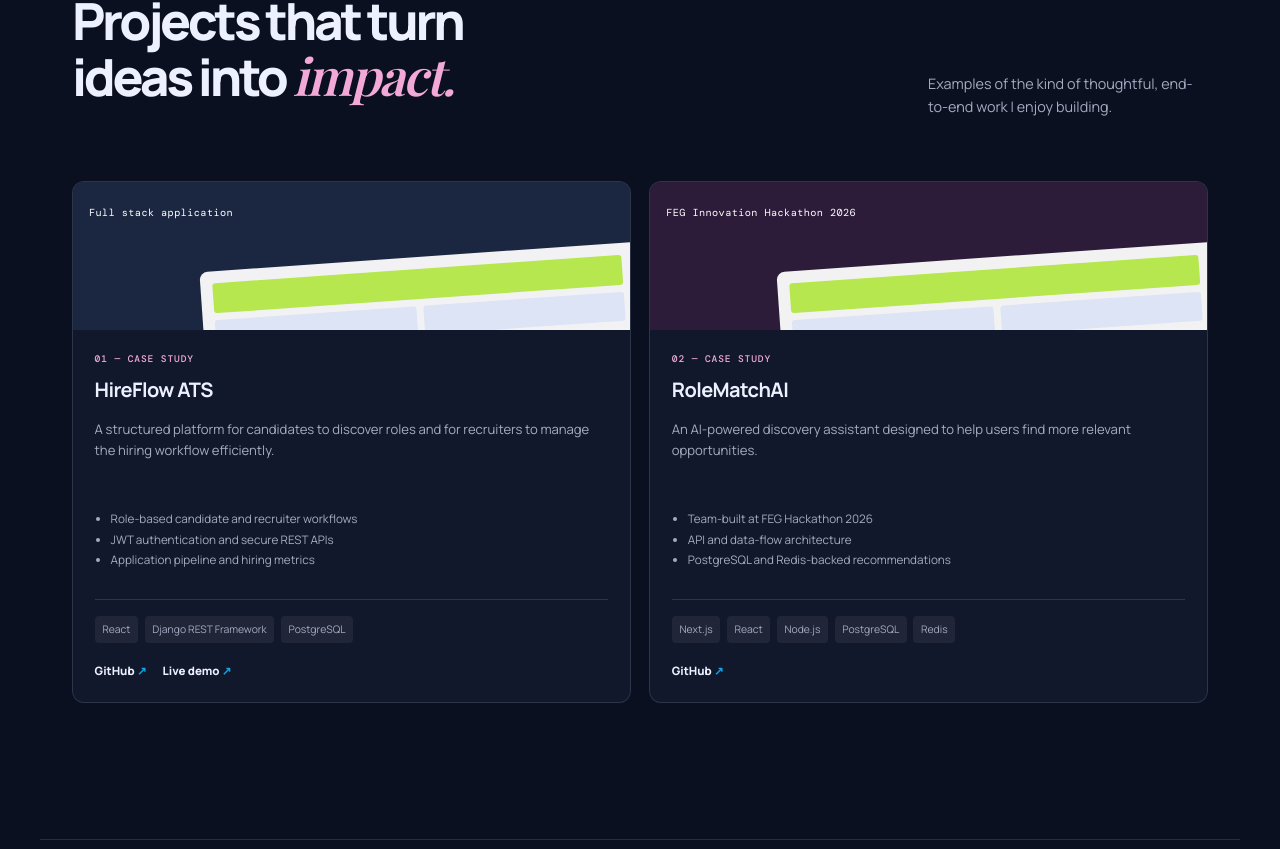
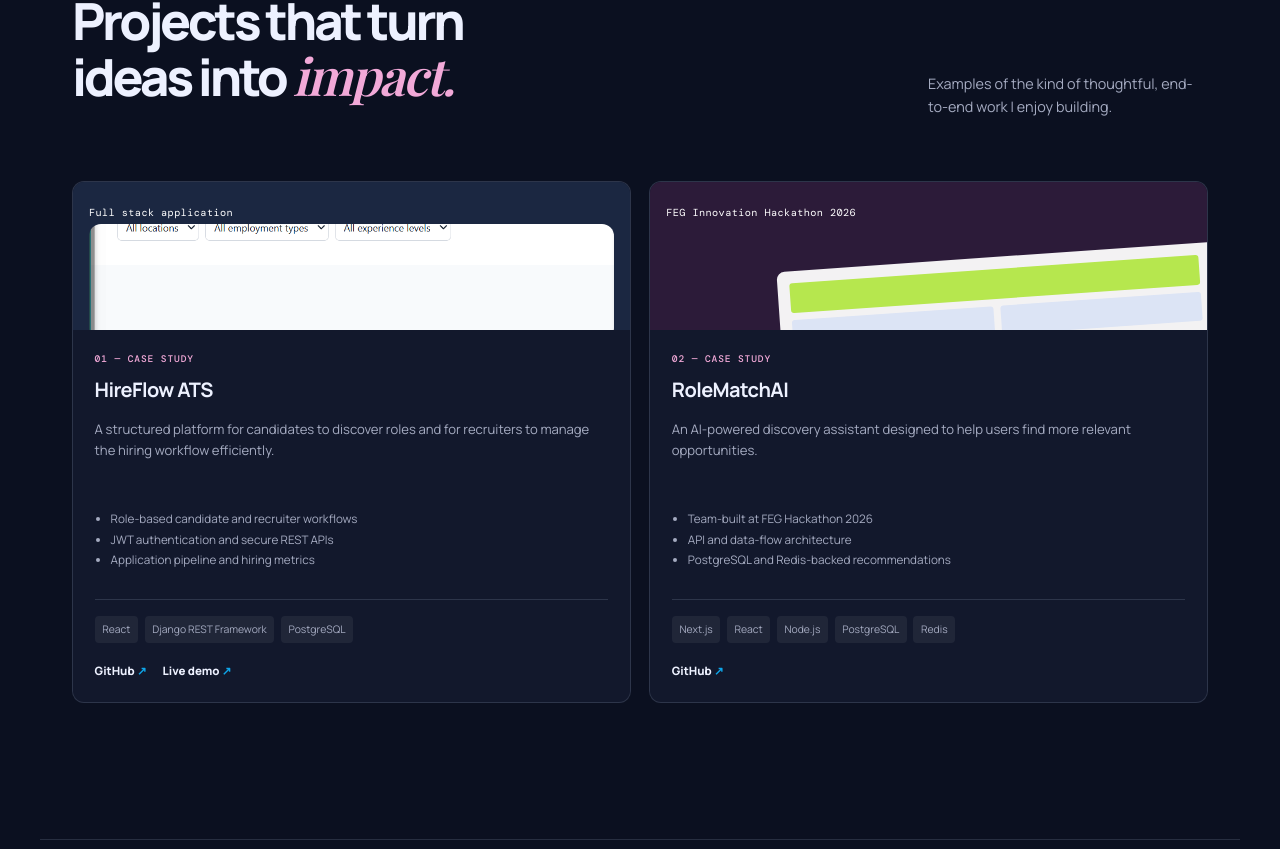
Before and after one commit to Azeemuddin-07/My-Portfolio, a React (Vite) app: page / in a window 1280 px wide. Shown: the part 2351-3200 px from the top of the page. Built offline with nearby package versions, Linux system fonts and the light colour scheme; a web font is replaced by a local one.

Commit message:
Updated App.jsx to display project images

```diff
--- a/src/App.jsx
+++ b/src/App.jsx
@@ -242,11 +242,24 @@ function App() {
               <article className="project-card" key={project.title}>
                 <div className={`project-preview preview-${i + 1}`}>
                   <span>{project.type}</span>
-                  <div className="abstract-ui">
-                    <i></i>
-                    <i></i>
-                    <i></i>
-                  </div>
+                  {project.image ? (
+                    <img
+                      src={project.image}
+                      alt={project.title}
+                      style={{
+                        width: "100%",
+                        height: "100%",
+                        objectFit: "cover",
+                        borderRadius: "12px",
+                      }}
+                    />
+                  ) : (
+                    <div className="abstract-ui">
+                      <i></i>
+                      <i></i>
+                      <i></i>
+                    </div>
+                  )}
                 </div>
                 <div className="project-content">
                   <p className="project-index">0{i + 1} — CASE STUDY</p>
```
